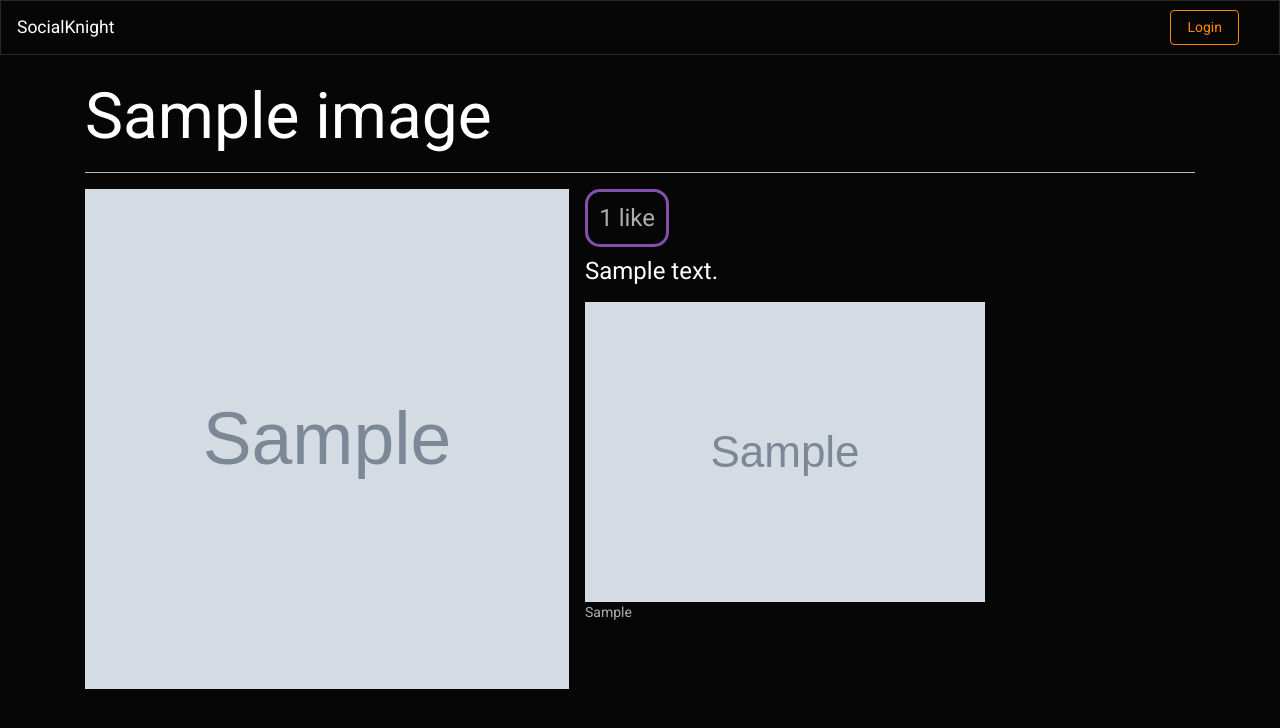
After one commit to knightSarai/socialknight, a Django app: a page that uses account/templates/base.html in a window 1280 px wide. The commit adds this page. Shown: the top 728 px of the page. Run offline with Django 3.2, Linux system fonts and the light colour scheme; tables that the repository leaves empty hold one stand-in row (values such as "Sample post"); grey boxes marked "Sample" are stand-in pictures; some libraries are stand-ins or nearby versions.

Commit message:
Add absolute url for image Add image detail

```diff
--- /dev/null
+++ b/account/static/css/image.css
@@ -0,0 +1,31 @@
+hr {
+    background: #d3d3d3;
+}
+
+.image-container {
+    display: flex;
+}
+
+.image-url {
+    height: 500px;
+    width: 500px;
+    padding-right: 1rem;
+}
+
+.image-detail {
+    display: flex;
+    flex-direction: column;
+}
+
+.image-likes {
+    display: inline-block;
+    border: 3px solid #854FAD;
+    font-size: 1.5rem;
+    padding: 0.5rem 0.7rem;
+    border-radius: 15px;
+    text-align: center;
+}
+
+.image-description {
+    margin-top: 10px;
+}
--- a/account/templates/base.html
+++ b/account/templates/base.html
@@ -9,6 +9,10 @@
     <link href="{% static "css/style.css" %}"
           rel="stylesheet"
     >
+    <link href="{% static "css/image.css" %}"
+          rel="stylesheet"
+    >
+{% block styles %} {% endblock %}
 </head>
 <body>
 {% include 'partials/_navbar.html' %}
--- a/images/models.py
+++ b/images/models.py
@@ -1,6 +1,7 @@
 from django.db import models
 from django.conf import settings
 from django.utils.text import slugify
+from django.urls import reverse
 
 
 class Image(models.Model):
@@ -16,6 +17,9 @@ class Image(models.Model):
     def __str__(self):
         return self.title
 
+    def get_absolute_url(self):
+        return reverse('images:detail', args=[self.id, self.slug])
+
     def save(self, *args, **kwargs):
         if not self.slug:
             self.slug = slugify(self.title)
--- /dev/null
+++ b/images/templates/images/image/detail.html
@@ -0,0 +1,37 @@
+{% extends "base.html" %}
+{% load static %}
+{% block title %}{{ image.title }}{% endblock %}
+<link href="{% static "css/image.css" %}"
+      rel="stylesheet"
+>
+{% block content %}
+    <h1>{{ image.title }}</h1>
+    <hr>
+    <div class="image-container">
+        <img src="{{ image.image.url }}"
+             alt="image-url"
+             class="image-url"
+        >
+        {% with total_likes=image.users_like.count %}
+            <div class="image-detail">
+                <div class="image-info">
+                    <div class="image-likes">
+                        {{ total_likes }} like{{ total_likes|pluralize }}
+                    </div>
+                    <h5 class="image-description">{{ image.description|linebreaks }}</h5>
+                </div>
+                <div>
+                    {% for user in image.users_like.all %}
+                        <div>
+                            <img src="{{ user.profile.photo.url }}">
+                            <p>{{ user.first_name }}</p>
+                        </div>
+                    {% empty %}
+                        Nobody likes this image yet.
+                    {% endfor %}
+                </div>
+            </div>
+        {% endwith %}
+    </div>
+
+{% endblock %}
--- a/images/urls.py
+++ b/images/urls.py
@@ -5,4 +5,5 @@ app_name = 'images'
 
 urlpatterns = [
     path('create/', views.image_create, name='create'),
+    path('detail/<int:id>/<slug:slug>/', views.image_detail, name='detail'),
 ]
--- a/images/views.py
+++ b/images/views.py
@@ -1,7 +1,8 @@
-from django.shortcuts import render, redirect
+from django.shortcuts import render, redirect, get_object_or_404
 from django.contrib.auth.decorators import login_required
 from django.contrib import messages
 from .forms import ImageCreateForm
+from .models import Image
 
 
 @login_required
@@ -26,3 +27,12 @@ def image_create(request):
             'section': 'images'
         }
     )
+
+def image_detail(request, id, slug):
+    image = get_object_or_404(Image, id=id, slug=slug)
+
+    context = {
+        'section': 'images',
+        'image': image
+    }
+    return render(request, 'images/image/detail.html',context)
```
